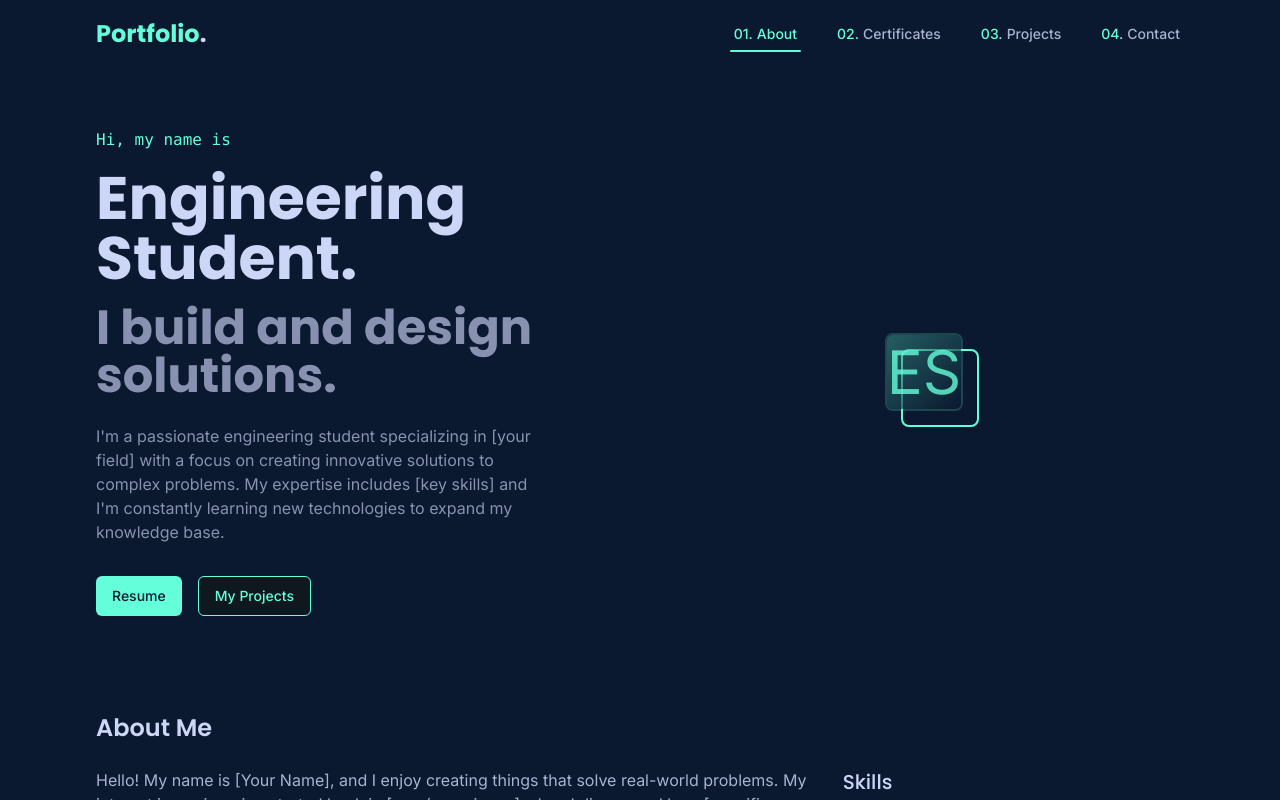
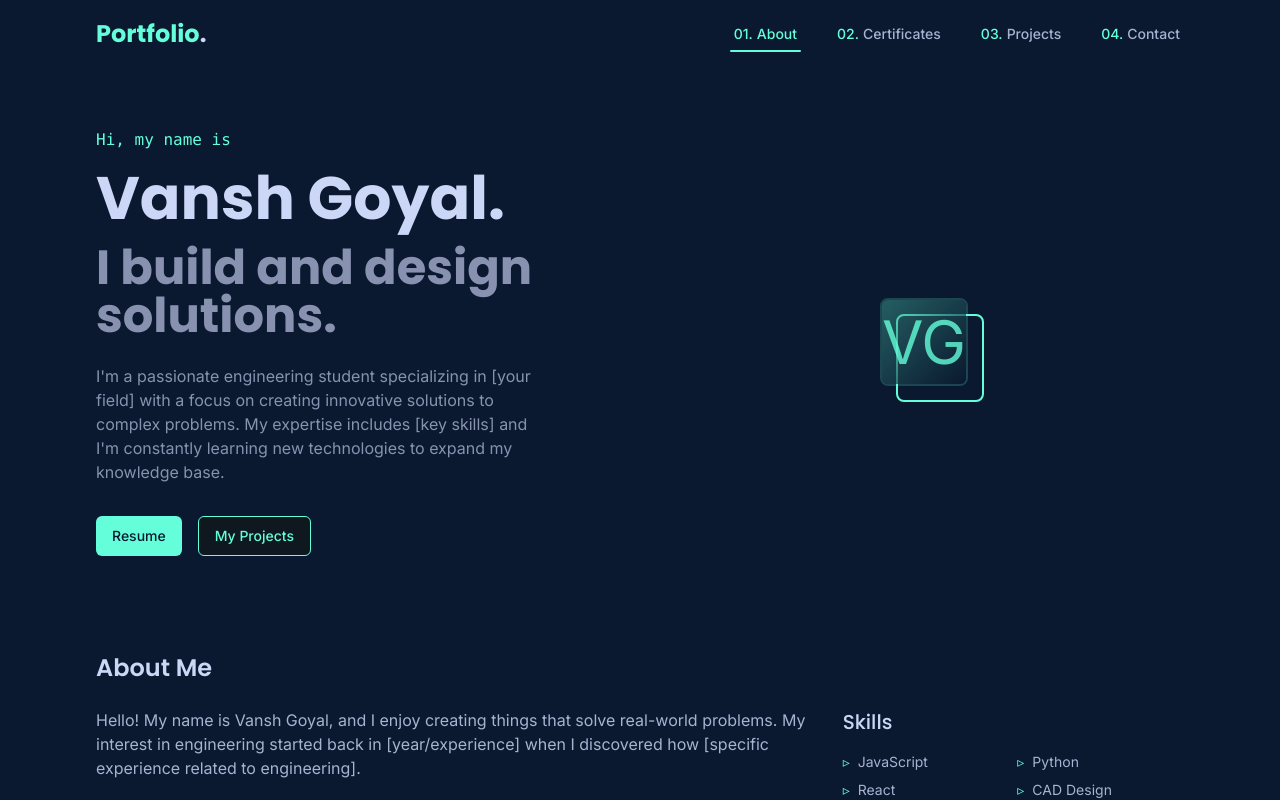
Before and after one commit to Vanshgoyal1234/vansh-goyal, a React (Vite) app: page / in a window 1280 px wide. Shown: the top 800 px of the page. Built offline with nearby package versions, Linux system fonts and the light colour scheme.

Commit message:
Update AboutSection
Update the AboutSection with the user's name.

```diff
--- a/src/components/Footer.tsx
+++ b/src/components/Footer.tsx
@@ -12,7 +12,7 @@ const Footer = () => {
           target="_blank"
           rel="noopener noreferrer"
         >
-          Engineering Student
+          Vansh Goyal
         </a>
       </p>
       <p className="mt-2">© {new Date().getFullYear()} All Rights Reserved</p>
--- a/src/components/sections/AboutSection.tsx
+++ b/src/components/sections/AboutSection.tsx
@@ -10,7 +10,7 @@ const AboutSection = () => {
         <div className="animate-slide-in-left">
           <p className="text-teal mb-4 font-mono">Hi, my name is</p>
           <h1 className="text-4xl md:text-5xl lg:text-6xl font-bold mb-4 text-lightestSlate">
-            Engineering Student.
+            Vansh Goyal.
           </h1>
           <h2 className="text-3xl md:text-4xl lg:text-5xl font-bold mb-6 text-slate">
             I build and design solutions.
@@ -31,7 +31,7 @@ const AboutSection = () => {
         <div className="relative max-w-md mx-auto lg:ml-auto animate-slide-in-right">
           <div className="aspect-square rounded-lg overflow-hidden relative z-10 border-2 border-teal/20">
             <div className="w-full h-full bg-gradient-to-br from-teal/30 to-navy flex items-center justify-center">
-              <span className="text-6xl text-teal/80">ES</span>
+              <span className="text-6xl text-teal/80">VG</span>
             </div>
           </div>
           <div className="absolute top-4 left-4 w-full h-full border-2 border-teal rounded-lg -z-0"></div>
@@ -43,7 +43,7 @@ const AboutSection = () => {
         <div className="grid grid-cols-1 md:grid-cols-3 gap-8">
           <div className="col-span-2">
             <p className="mb-4">
-              Hello! My name is [Your Name], and I enjoy creating things that solve real-world problems. My interest in engineering started back in [year/experience] when I discovered how [specific experience related to engineering].
+              Hello! My name is Vansh Goyal, and I enjoy creating things that solve real-world problems. My interest in engineering started back in [year/experience] when I discovered how [specific experience related to engineering].
             </p>
             <p className="mb-4">
               Fast-forward to today, I've had the privilege to study at [Your University], where I've gained valuable knowledge and practical experience in [specific areas]. I've worked on various projects that have helped me develop my skills and understand the importance of [specific aspect of engineering].
--- a/src/pages/Index.tsx
+++ b/src/pages/Index.tsx
@@ -8,6 +8,11 @@ import ContactSection from "@/components/sections/ContactSection";
 import Footer from "@/components/Footer";
 
 const Index = () => {
+  // Update document title
+  React.useEffect(() => {
+    document.title = "Vansh Goyal | Portfolio";
+  }, []);
+
   return (
     <div className="min-h-screen bg-navy">
       <Navbar />
```
